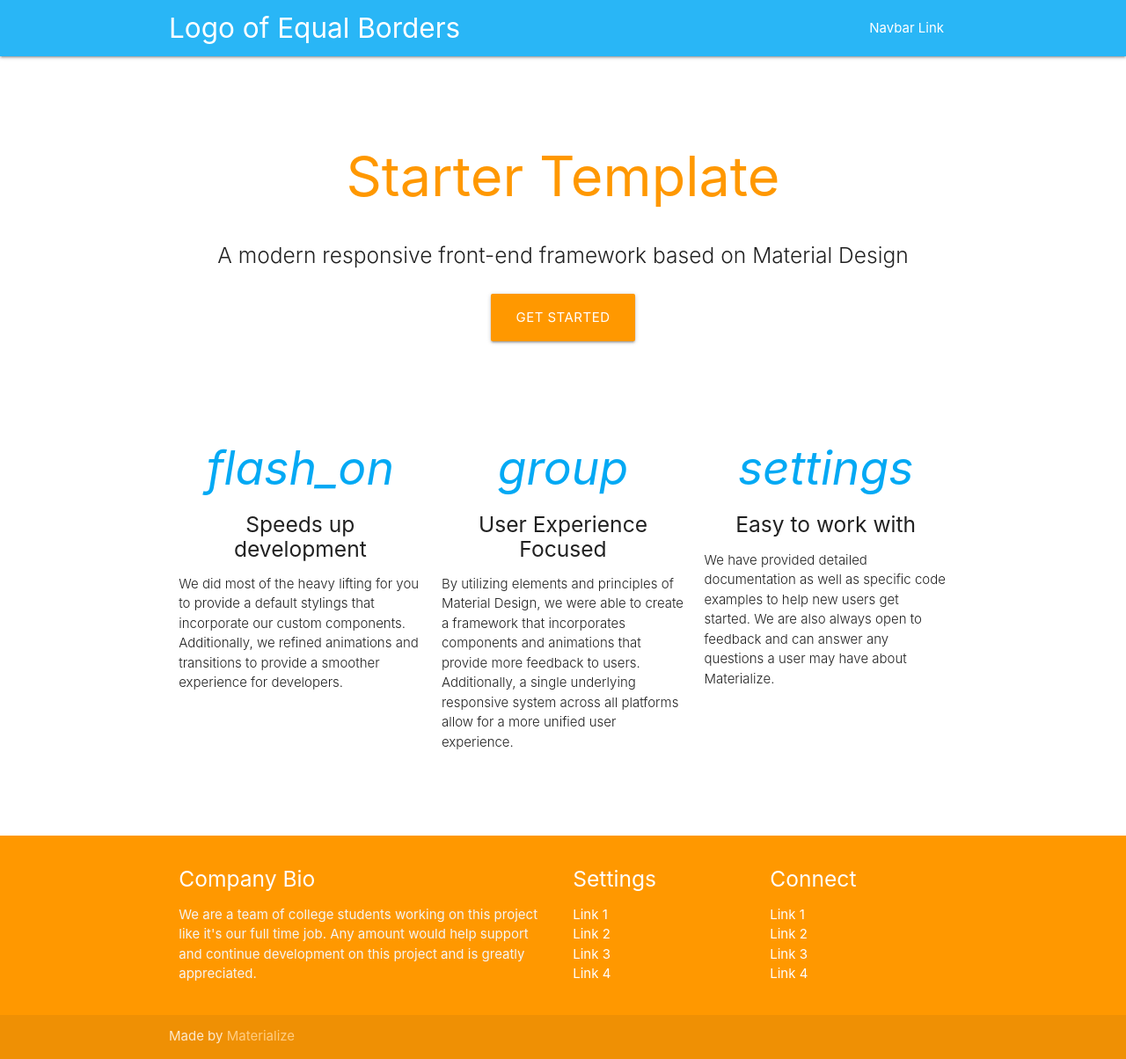
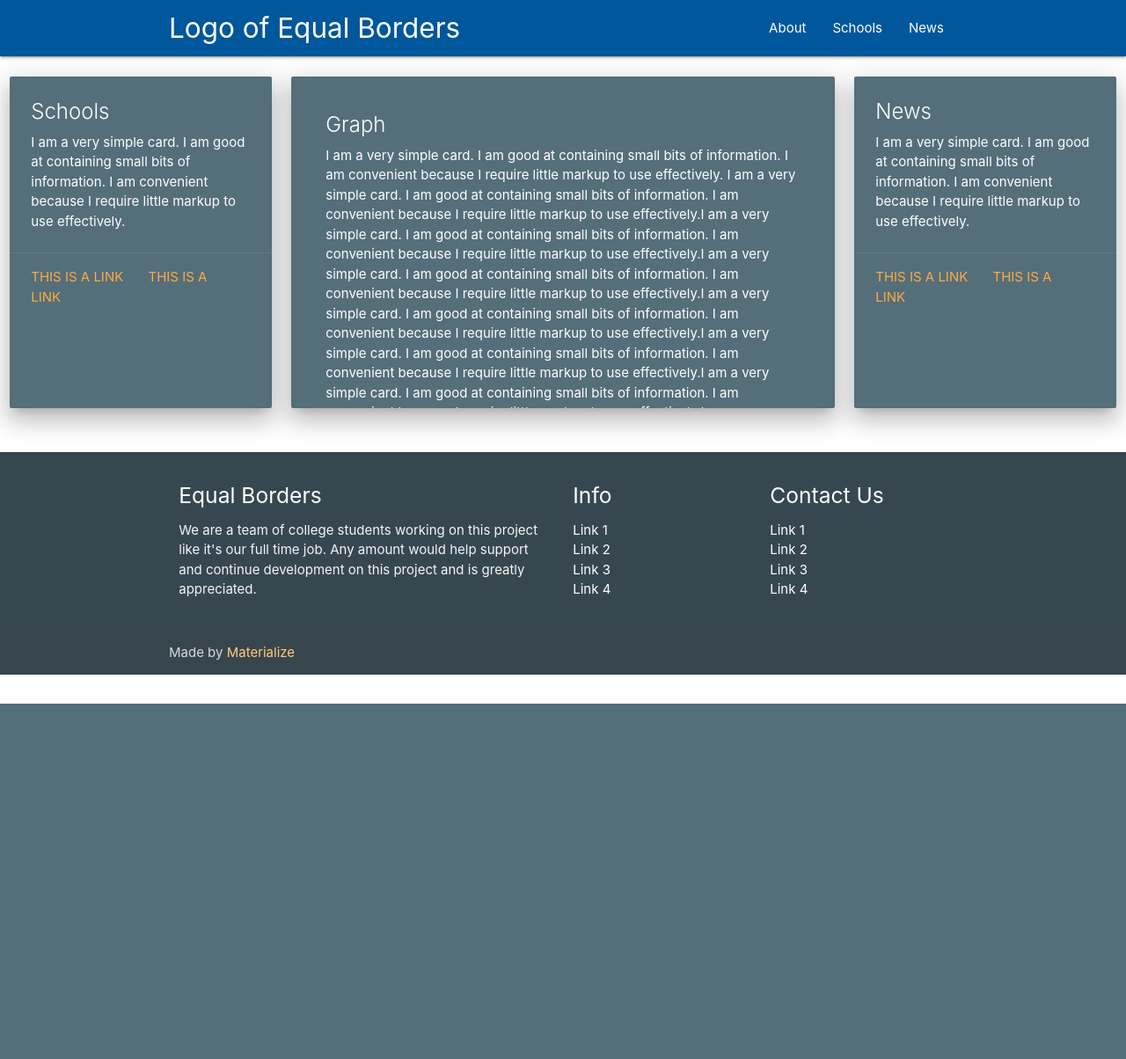
Before and after one commit to griff16/EqualBorders, a Django app: page / in a window 1280 px wide. Shown: the whole page at 88% size. After the commit the page ends 800 px from the top, so only its background shows below. Run offline with Django 3.2, Linux system fonts and the light colour scheme.

Commit message:
added cards

```diff
--- /dev/null
+++ b/static/css/base.css
@@ -0,0 +1,10 @@
+.card {
+    height: 377px; /* Your height here */
+    overflow: hidden;
+}
+
+.scroll-card {
+    overflow-y: scroll;
+    height: 377px;
+    padding: 1rem
+}
--- a/templates/summaryDashboard/base.html
+++ b/templates/summaryDashboard/base.html
@@ -8,7 +8,7 @@
     <meta charset="UTF-8">
     <meta name="viewport" content="width=device-width, initial-scale=1">
     <link rel="stylesheet" href="https://fonts.googleapis.com/css?family=Lato">
-    <!-- <link href="{% static 'css/base.scss' %}" rel="stylesheet"> -->
+    <link href="{% static 'css/base.css' %}" rel="stylesheet">
     <link rel="stylesheet"
         href="https://cdnjs.cloudflare.com/ajax/libs/materialize/1.0.0/css/materialize.min.css">
 
@@ -16,35 +16,40 @@
 
 <body>
 
-    <nav class="light-blue lighten-1" role="navigation">
+    <nav class="light-blue darken-4" role="navigation">
         <div class="nav-wrapper container">
             <a id="logo-container" href="#" class="brand-logo">Logo of Equal Borders</a>
             <ul class="right hide-on-med-and-down">
-                <li><a href="#">Navbar Link</a></li>
+                <li><a href="#">About</a></li>
+                <li><a href="#">Schools</a></li>
+                <li><a href="#">News</a></li>
             </ul>
 
             <ul id="nav-mobile" class="sidenav">
-                <li><a href="#">Navbar Link</a></li>
+                <li><a href="#">About</a></li>
+                <li><a href="#">Schools</a></li>
+                <li><a href="#">News</a></li>
             </ul>
             <a href="#" data-target="nav-mobile" class="sidenav-trigger">
-                <i class="material-icons">menu</i></a>
+                <i class="material-icons">Menu</i></a>
         </div>
     </nav>
 
     {% block content %}
     {% endblock%}
 
-    <footer class="page-footer orange">
+    <footer class="page-footer blue-grey darken-3">
         <div class="container">
             <div class="row">
                 <div class="col l6 s12">
-                    <h5 class="white-text">Company Bio</h5>
-                    <p class="grey-text text-lighten-4">We are a team of college students working on
+                    <h5 class="white-text">Equal Borders</h5>
+                    <p class="grey-text text-lighten-4">
+                        We are a team of college students working on
                         this project like it's our full time job. Any amount would help support and
                         continue development on this project and is greatly appreciated.</p>
                 </div>
                 <div class="col l3 s12">
-                    <h5 class="white-text">Settings</h5>
+                    <h5 class="white-text">Info</h5>
                     <ul>
                         <li><a class="white-text" href="#!">Link 1</a></li>
                         <li><a class="white-text" href="#!">Link 2</a></li>
@@ -53,7 +58,7 @@
                     </ul>
                 </div>
                 <div class="col l3 s12">
-                    <h5 class="white-text">Connect</h5>
+                    <h5 class="white-text">Contact Us</h5>
                     <ul>
                         <li><a class="white-text" href="#!">Link 1</a></li>
                         <li><a class="white-text" href="#!">Link 2</a></li>
--- a/templates/summaryDashboard/summaryDashboard.html
+++ b/templates/summaryDashboard/summaryDashboard.html
@@ -2,7 +2,7 @@
 
 {% block content %}
 
-<div class="section no-pad-bot" id="index-banner">
+<!-- <div class="section no-pad-bot" id="index-banner">
     <div class="container">
         <br><br>
         <h1 class="header center orange-text">Starter Template</h1>
@@ -17,53 +17,74 @@
         <br><br>
 
     </div>
-</div>
+</div> -->
 
-
-<div class="container">
-    <div class="section">
-
-        <!--   Icon Section   -->
-        <div class="row">
-            <div class="col s12 m4">
-                <div class="icon-block">
-                    <h2 class="center light-blue-text"><i class="material-icons">flash_on</i></h2>
-                    <h5 class="center">Speeds up development</h5>
-
-                    <p class="light">We did most of the heavy lifting for you to provide a default
-                        stylings that incorporate our custom components. Additionally, we refined
-                        animations and transitions to provide a smoother experience for developers.
-                    </p>
+<div class="section">
+    <!--   Icon Section   -->
+    <div class="row">
+        <div class="col s12 m3">
+            <div class="card blue-grey darken-1 z-depth-4">
+                <div class="card-content white-text">
+                    <span class="card-title">Schools</span>
+                    <p>I am a very simple card. I am good at containing small bits of information.
+                        I am convenient because I require little markup to use effectively.</p>
                 </div>
-            </div>
-
-            <div class="col s12 m4">
-                <div class="icon-block">
-                    <h2 class="center light-blue-text"><i class="material-icons">group</i></h2>
-                    <h5 class="center">User Experience Focused</h5>
-
-                    <p class="light">By utilizing elements and principles of Material Design, we
-                        were able to create a framework that incorporates components and animations
-                        that provide more feedback to users. Additionally, a single underlying
-                        responsive system across all platforms allow for a more unified user
-                        experience.</p>
-                </div>
-            </div>
-
-            <div class="col s12 m4">
-                <div class="icon-block">
-                    <h2 class="center light-blue-text"><i class="material-icons">settings</i></h2>
-                    <h5 class="center">Easy to work with</h5>
-
-                    <p class="light">We have provided detailed documentation as well as specific
-                        code examples to help new users get started. We are also always open to
-                        feedback and can answer any questions a user may have about Materialize.</p>
+                <div class="card-action">
+                    <a href="#">This is a link</a>
+                    <a href="#">This is a link</a>
                 </div>
             </div>
         </div>
 
+        <div class="col s12 m6">
+            <div class="card blue-grey darken-1 z-depth-4 scroll-card">
+                <div class="card-content white-text">
+                    <span class="card-title">Graph</span>
+                    <p>I am a very simple card. I am good at containing small bits of information.
+                        I am convenient because I require little markup to use effectively.
+
+                        I am a very simple card. I am good at containing small bits of information.
+                        I am convenient because I require little markup to use effectively.I am a very simple card. I am good at containing small bits of information.
+                        I am convenient because I require little markup to use effectively.I am a very simple card. I am good at containing small bits of information.
+                        I am convenient because I require little markup to use effectively.I am a very simple card. I am good at containing small bits of information.
+                        I am convenient because I require little markup to use effectively.I am a very simple card. I am good at containing small bits of information.
+                        I am convenient because I require little markup to use effectively.I am a very simple card. I am good at containing small bits of information.
+                        I am convenient because I require little markup to use effectively.I am a very simple card. I am good at containing small bits of information.
+                        I am convenient because I require little markup to use effectively.I am a very simple card. I am good at containing small bits of information.
+                        I am convenient because I require little markup to use effectively.I am a very simple card. I am good at containing small bits of information.
+                        I am convenient because I require little markup to use effectively.I am a very simple card. I am good at containing small bits of information.
+                        I am convenient because I require little markup to use effectively.I am a very simple card. I am good at containing small bits of information.
+                        I am convenient because I require little markup to use effectively.I am a very simple card. I am good at containing small bits of information.
+                        I am convenient because I require little markup to use effectively.I am a very simple card. I am good at containing small bits of information.
+                        I am convenient because I require little markup to use effectively.I am a very simple card. I am good at containing small bits of information.
+                        I am convenient because I require little markup to use effectively.I am a very simple card. I am good at containing small bits of information.
+                        I am convenient because I require little markup to use effectively.I am a very simple card. I am good at containing small bits of information.
+                        I am convenient because I require little markup to use effectively.
+                        this is the end
+
+                    </p>
+                </div>
+                <div class="card-action">
+                    <a href="#">This is a link</a>
+                    <a href="#">This is a link</a>
+                </div>
+            </div>
+        </div>
+
+        <div class="col s12 m3">
+            <div class="card blue-grey darken-1 z-depth-4">
+                <div class="card-content white-text">
+                    <span class="card-title">News</span>
+                    <p>I am a very simple card. I am good at containing small bits of information.
+                        I am convenient because I require little markup to use effectively.</p>
+                </div>
+                <div class="card-action">
+                    <a href="#">This is a link</a>
+                    <a href="#">This is a link</a>
+                </div>
+            </div>
+        </div>
     </div>
-    <br><br>
 </div>
 
 
```
Also changed, not shown: static/js/base.js (added).
